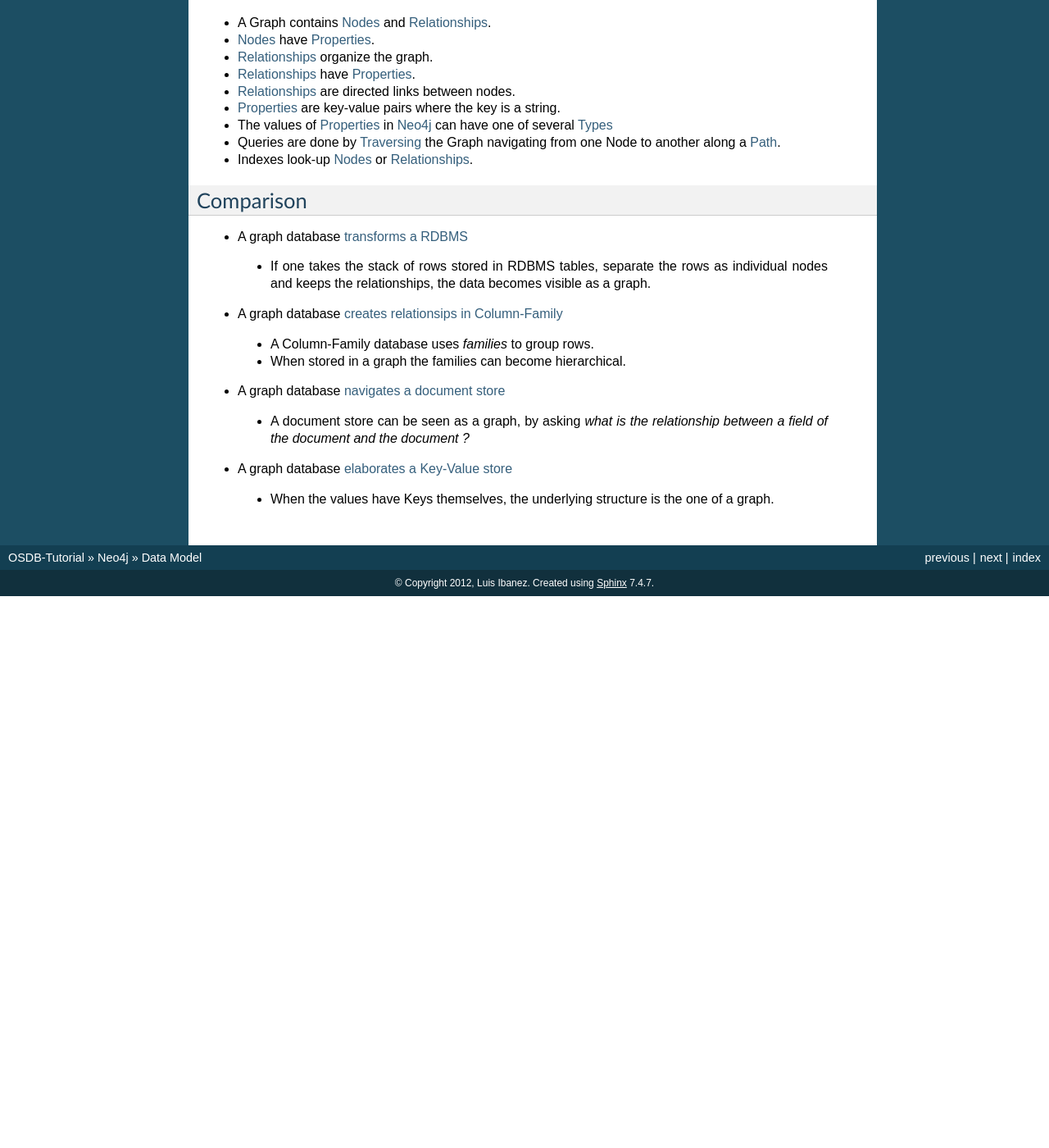
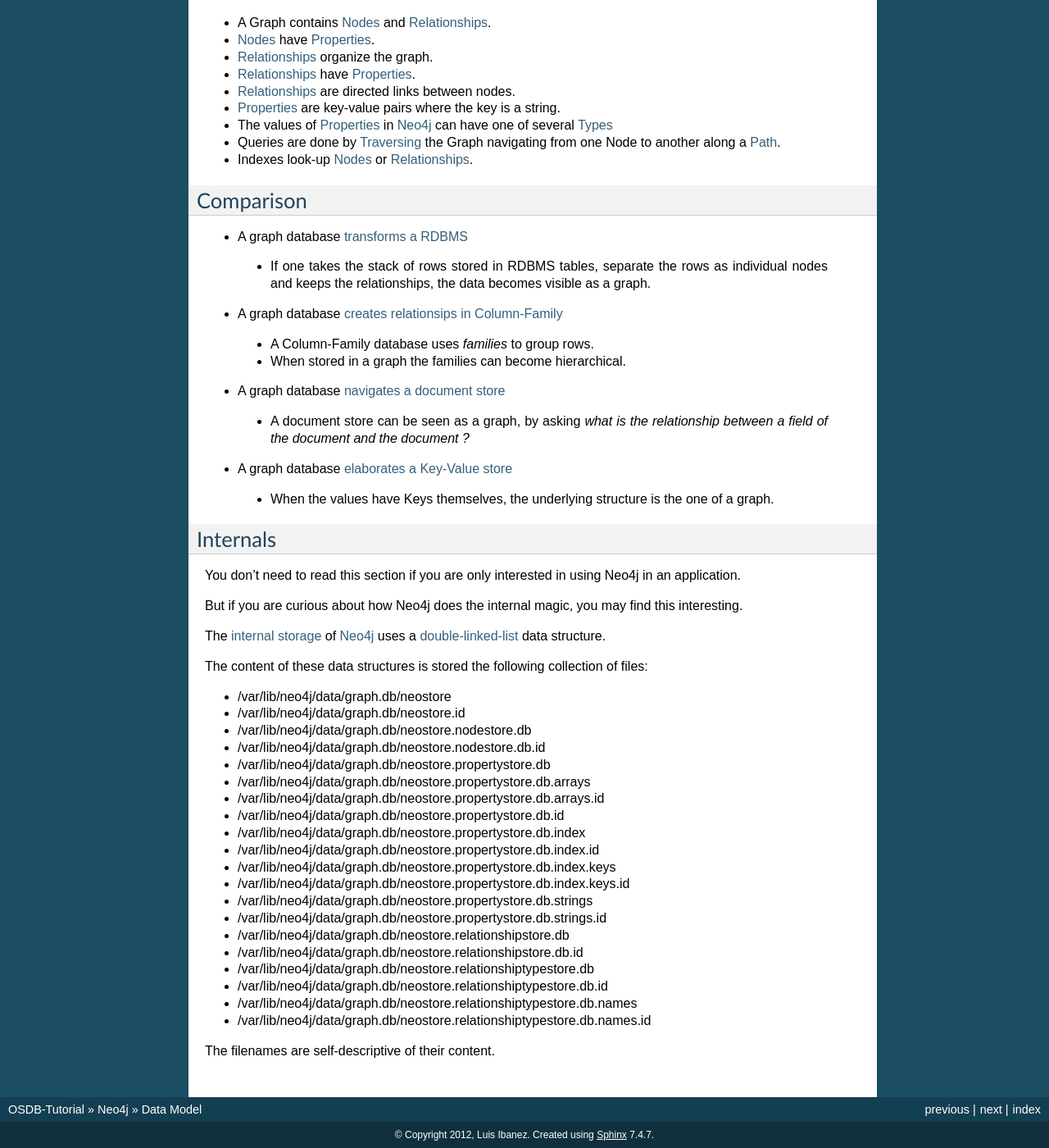
Before and after one commit to luisibanez/open-source-databases-tutorial, a Sphinx documentation site: the page built from source/Neo4J/DataModel.rst, in a window 1280 px wide and 1400 px high, scrolled down 590 px. Shown: the whole window at 82% size. Built offline with Sphinx 7.4.7, drawn with Linux system fonts in a browser that asks for light colours; before the commit the page ends 1317 px from its top, so only the background shows below that.

Commit message:
Adding description of internals and files.
Referring to blog post describing the internal storage.

```diff
--- a/source/Neo4J/DataModel.rst
+++ b/source/Neo4J/DataModel.rst
@@ -38,6 +38,40 @@ Comparison
 
  * When the values have Keys themselves, the underlying structure is the one of a graph.
 
+Internals
+---------
+
+You don't need to read this section if you are only interested in using Neo4j in an application.
+
+But if you are curious about how Neo4j does the internal magic, you may find this interesting.
+
+The `internal storage`_ of `Neo4j`_ uses a `double-linked-list`_ data structure.
+
+The content of these data structures is stored the following collection of files:
+
+* /var/lib/neo4j/data/graph.db/neostore
+* /var/lib/neo4j/data/graph.db/neostore.id
+* /var/lib/neo4j/data/graph.db/neostore.nodestore.db
+* /var/lib/neo4j/data/graph.db/neostore.nodestore.db.id
+* /var/lib/neo4j/data/graph.db/neostore.propertystore.db
+* /var/lib/neo4j/data/graph.db/neostore.propertystore.db.arrays
+* /var/lib/neo4j/data/graph.db/neostore.propertystore.db.arrays.id
+* /var/lib/neo4j/data/graph.db/neostore.propertystore.db.id
+* /var/lib/neo4j/data/graph.db/neostore.propertystore.db.index
+* /var/lib/neo4j/data/graph.db/neostore.propertystore.db.index.id
+* /var/lib/neo4j/data/graph.db/neostore.propertystore.db.index.keys
+* /var/lib/neo4j/data/graph.db/neostore.propertystore.db.index.keys.id
+* /var/lib/neo4j/data/graph.db/neostore.propertystore.db.strings
+* /var/lib/neo4j/data/graph.db/neostore.propertystore.db.strings.id
+* /var/lib/neo4j/data/graph.db/neostore.relationshipstore.db
+* /var/lib/neo4j/data/graph.db/neostore.relationshipstore.db.id
+* /var/lib/neo4j/data/graph.db/neostore.relationshiptypestore.db
+* /var/lib/neo4j/data/graph.db/neostore.relationshiptypestore.db.id
+* /var/lib/neo4j/data/graph.db/neostore.relationshiptypestore.db.names
+* /var/lib/neo4j/data/graph.db/neostore.relationshiptypestore.db.names.id
+
+The filenames are self-descriptive of their content.
+
 .. _Graph:  http://docs.neo4j.org/chunked/stable/what-is-a-graphdb.html
 .. _Neo4j: http://neo4j.org/
 .. _navigates a document store: http://docs.neo4j.org/chunked/stable/tutorial-comparing-models.html#_a_graph_database_navigates_a_document_store
@@ -50,3 +84,5 @@ Comparison
 .. _Path: http://docs.neo4j.org/chunked/stable/graphdb-neo4j-paths.html
 .. _Traversing: http://docs.neo4j.org/chunked/stable/graphdb-neo4j-traversal.html
 .. _Types: http://docs.neo4j.org/chunked/stable/graphdb-neo4j-properties.html
+.. _internal storage: http://digitalstain.blogspot.com/2011/11/rooting-out-redundancy-new-neo4j.html
+.. _double-linked-list: http://en.wikipedia.org/wiki/Doubly_linked_list
```
